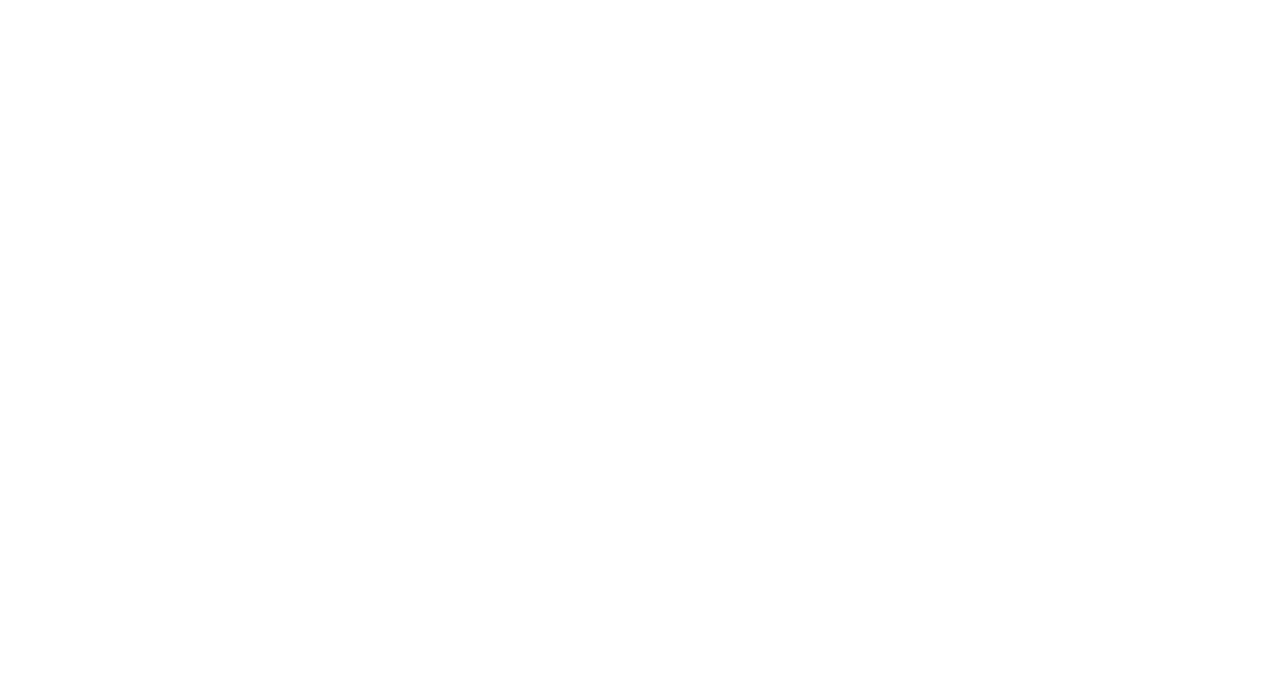
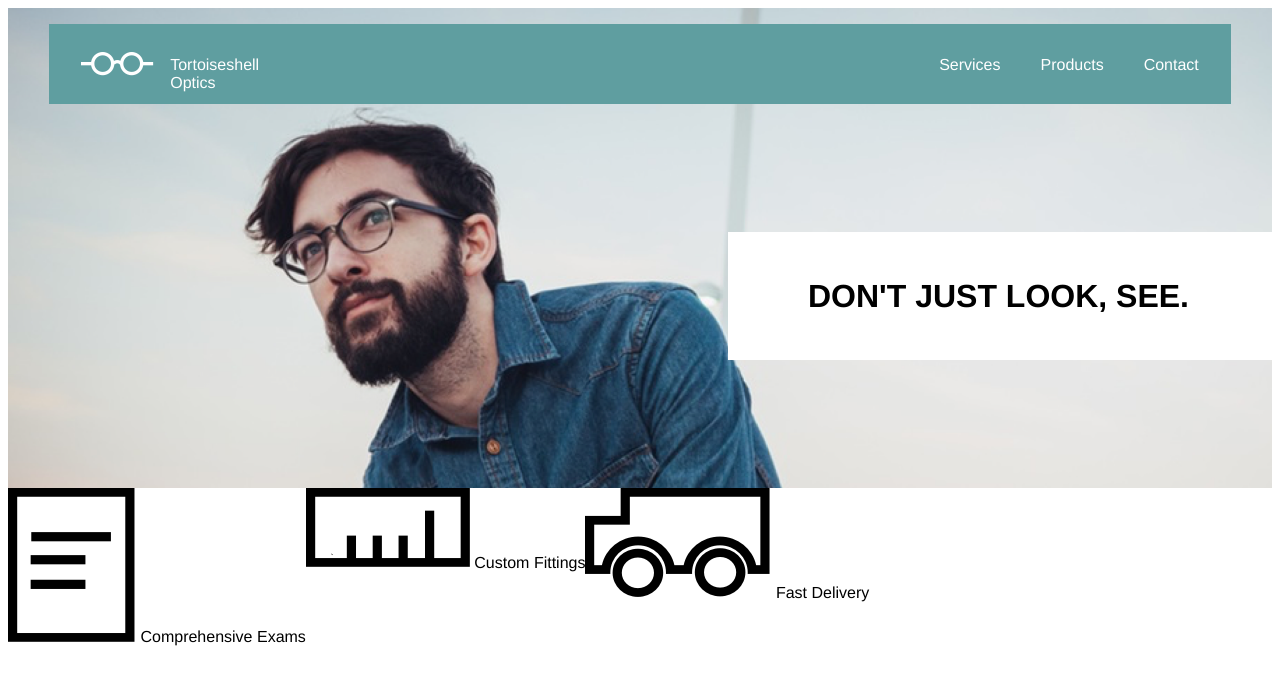
Before and after one commit to jahcrew/tortoiseshell_optics, a plain HTML site: page index.html in a window 1280 px wide. Drawn offline with Linux system fonts and the light colour scheme.

Commit message:
first commit

```diff
--- a/index.html
+++ b/index.html
@@ -2,9 +2,44 @@
 <html>
   <head>
     <meta charset="utf-8">
-    <title></title>
+      <!-- <meta name=“viewport” content=“width=device-width, initial-scale=1"> -->
+      <!-- why does this change the colors of all the links? -->
+    <title>Tortoiseshell Optics</title>
+    <href="./resources/css/reset.css" type="text/css" rel="stylesheet" />
+    <link href="./resources/css/style.css" type="text/css" rel="stylesheet" />
   </head>
   <body>
+    <div class="background">
+      <div class="header"><img src="resources/images/logo-white.png" ><h3>Tortoiseshell Optics</h3>
+        <nav>
+          <ul class="menu">
+            <ul>Services</ul>
+            <ul>Products</ul>
+            <ul>Contact</ul>
+          </ul>
+          <ul class="mobile-nav">
+            <li>Menu</li>
+          </ul>
+        </nav>
+      </div>
+      <div class="banner">
+        <p> DON'T JUST LOOK, SEE.</p>
+      </div>
+    </div>
+    <div class="services">
+      <div class="graphics" id="paper">
+      <img src="resources/images/paper-icon.png" />
+      <span class="description">Comprehensive Exams</span>
+      </div>
+      <div class="graphics" id="ruler">
+      <img src="resources/images/ruler-icon.png" />
+      <span class="description">Custom Fittings</span>
+      </div>
+      <div class="graphics" id="truck">
+      <img src="resources/images/truck-icon.png" />
+      <span class="description">Fast Delivery</span>
+      </div>
+    </div>
 
   </body>
 </html>
--- a/resources/css/style.css
+++ b/resources/css/style.css
@@ -0,0 +1,74 @@
+html {
+  18px
+}
+* {
+font-family: "Helvetica";
+}
+.background {
+  background-image: url("../images/glasses-bg.png");
+  background-repeat: no-repeat;
+  background-size: cover;
+  height: 30rem;
+  display: flex;
+  justify-content: center;
+  flex-wrap: wrap;
+}
+.header {
+  display: flex;
+  background-color: cadetblue;
+  color: white;
+  font-size: 1rem;
+  justify-content: space-around;
+  /* width: 960px; */
+  height: 5rem;
+  margin-left: 5rem;
+  margin-right: 5rem;
+  margin-top: 1rem;
+}
+h3 {
+padding-top: 1rem;
+font-size: 1rem;
+font-weight: normal;
+margin-left: 0;
+}
+.header img {
+  height: 1.5rem;
+  padding-left: 2rem;
+  padding-right: 1rem;
+  /* padding-top: 1.75rem; */
+  padding-top: 1.75rem;
+}
+.mobile-nav {
+  display: none;
+}
+.menu {
+  display: inline-flex;
+  padding-right: 2rem;
+  padding-top: 1rem;
+  /* padding-top: 1rem 2rem 1rem 40rem; */
+  padding-bottom: 1.5rem;
+  padding-left: 40rem;
+  font-size: 1rem;
+  /* justify-content: flex-end; */
+}
+.banner {
+  display: flex;
+  background-color: white;
+  font-size: 2rem;
+  height: 5rem;
+  width: 25rem;
+  padding: 1.5rem 5rem;
+  font-weight: bold;
+  margin-left: 45rem;
+  line-height: 1.2;
+  align-items: center;
+}
+.services {
+  display: flex;
+}
+.graphics img{
+
+
+  /* justify-content: center;
+  align-items: center; */
+}
```
Also changed, not shown: 1 other file.
